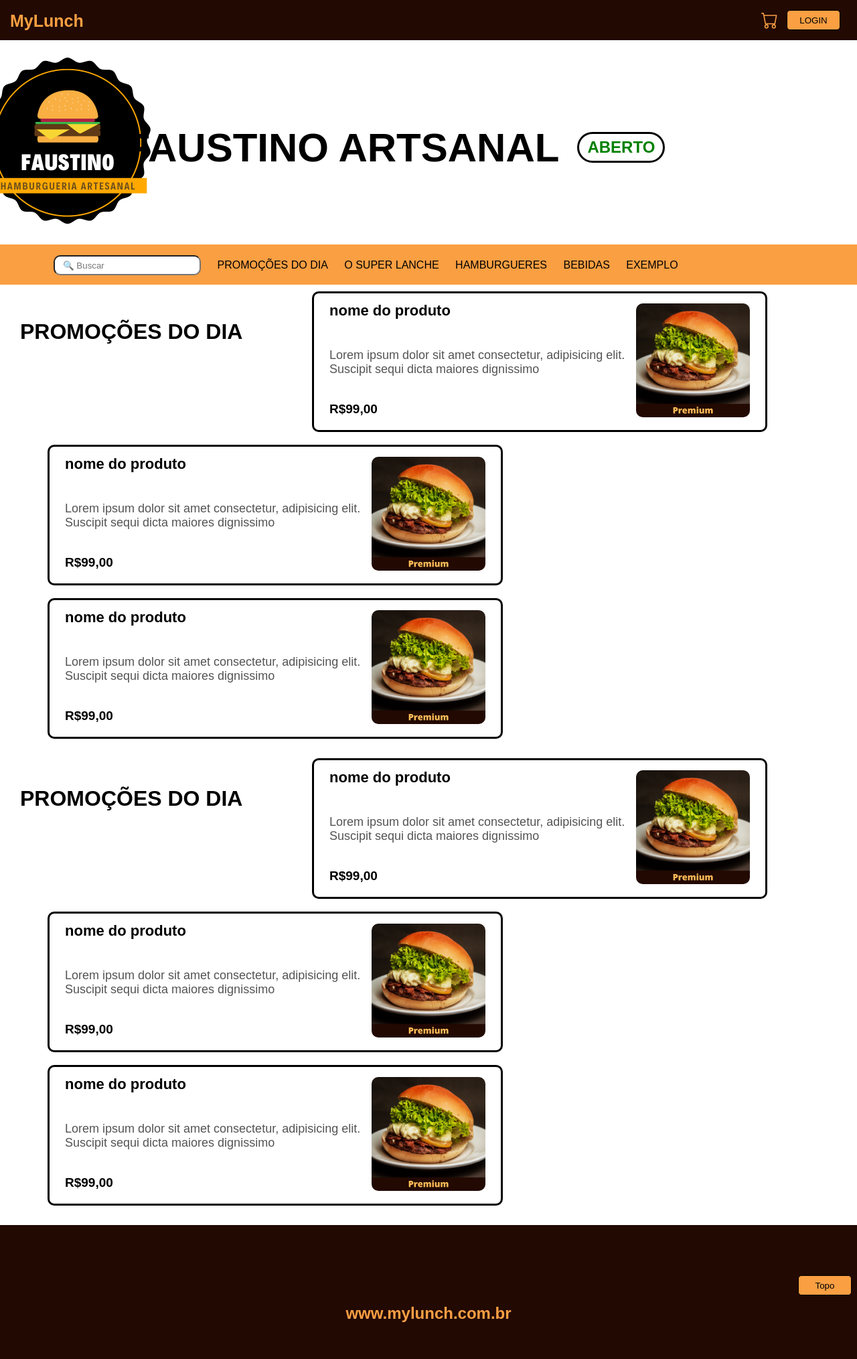
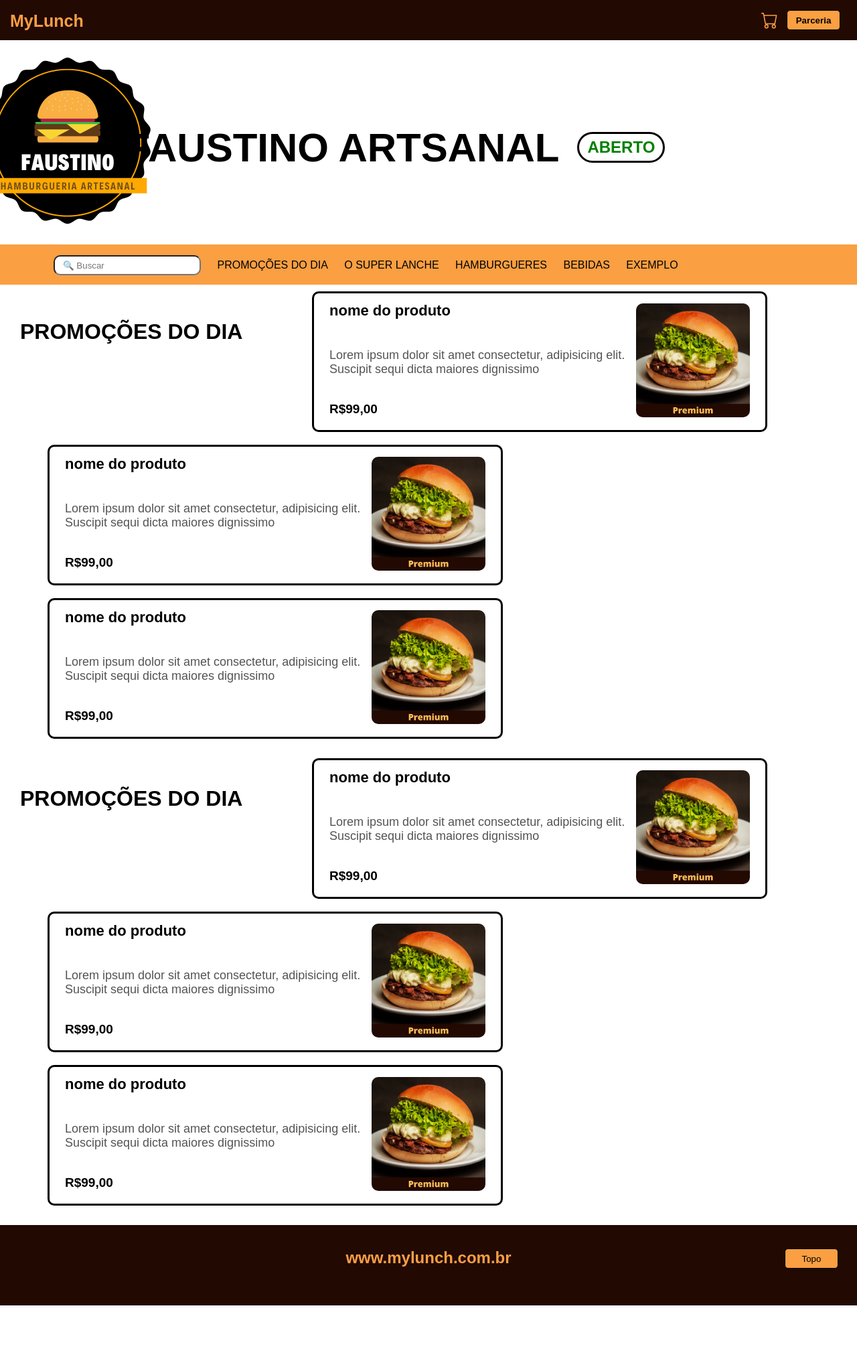
Before and after one commit to WorenoKing/MyLunch, a PHP site: page / in a window 1280 px wide. Shown: the whole page at 67% size. After the commit the page ends 1949 px from the top, so only its background shows below. Run offline with PHP 8.4, Linux system fonts and the light colour scheme.

Commit message:
Reformulação Index

```diff
--- a/css/style.css
+++ b/css/style.css
@@ -42,9 +42,14 @@
     margin-top: 15px;
     width: 80px;
     height: 30px;
+    font-weight: bold;
     background-color: #fa9f42;
     border: 1px solid;
     cursor: pointer;
+}
+.menu-botao:hover{
+    background-color: #fbad5f;
+    font-size: 16px;
 }
 /*Fim Menusuperior*/
 
@@ -215,17 +220,17 @@
     position: relative;
     display: flex;
     width: 100%;
-    height: 200px;
+    height: 120px;
     bottom: 0;
     background: #220902;
     justify-content: center;
     align-items: center;
 }
 .description {
-    margin-top: 5%;
+    top: 35px;
     position: absolute;
-    display: flex;
-    justify-content: center;
+    display: block;
+
 
 }
 .description a {
@@ -238,7 +243,7 @@
     position: absolute;
     width: 80px;
     height: 80px;
-    right: 13px;
+    right: 33px;
 }
 .topo input{
     border-radius: 5px;
--- a/index.php
+++ b/index.php
@@ -19,7 +19,7 @@
             <svg xmlns="http://www.w3.org/2000/svg" class="carrinho" width="25" height="30" fill="currentColor" class="bi bi-cart" viewBox="0 0 16 16">
             <path d="M0 1.5A.5.5 0 0 1 .5 1H2a.5.5 0 0 1 .485.379L2.89 3H14.5a.5.5 0 0 1 .491.592l-1.5 8A.5.5 0 0 1 13 12H4a.5.5 0 0 1-.491-.408L2.01 3.607 1.61 2H.5a.5.5 0 0 1-.5-.5zM3.102 4l1.313 7h8.17l1.313-7H3.102zM5 12a2 2 0 1 0 0 4 2 2 0 0 0 0-4zm7 0a2 2 0 1 0 0 4 2 2 0 0 0 0-4zm-7 1a1 1 0 1 1 0 2 1 1 0 0 1 0-2zm7 0a1 1 0 1 1 0 2 1 1 0 0 1 0-2z"/>
             </svg></a>
-            <button type="button" action="#" class="menu-botao" href="facebook.com">LOGIN</button>
+            <button type="button" action="#" class="menu-botao" href="facebook.com">Parceria</button>
         </div>
 </header>
 <!--Fim Menu Superior-->
```
